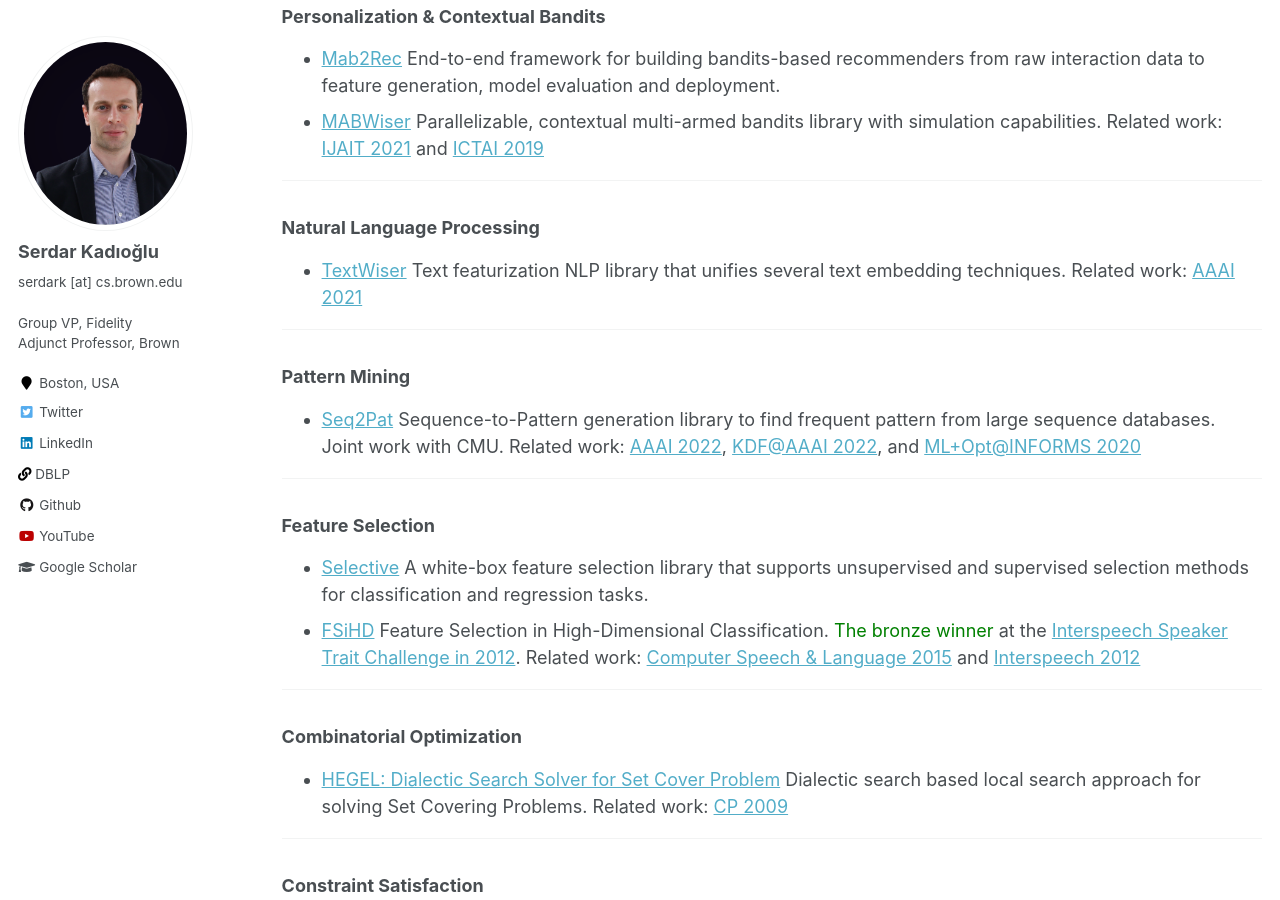
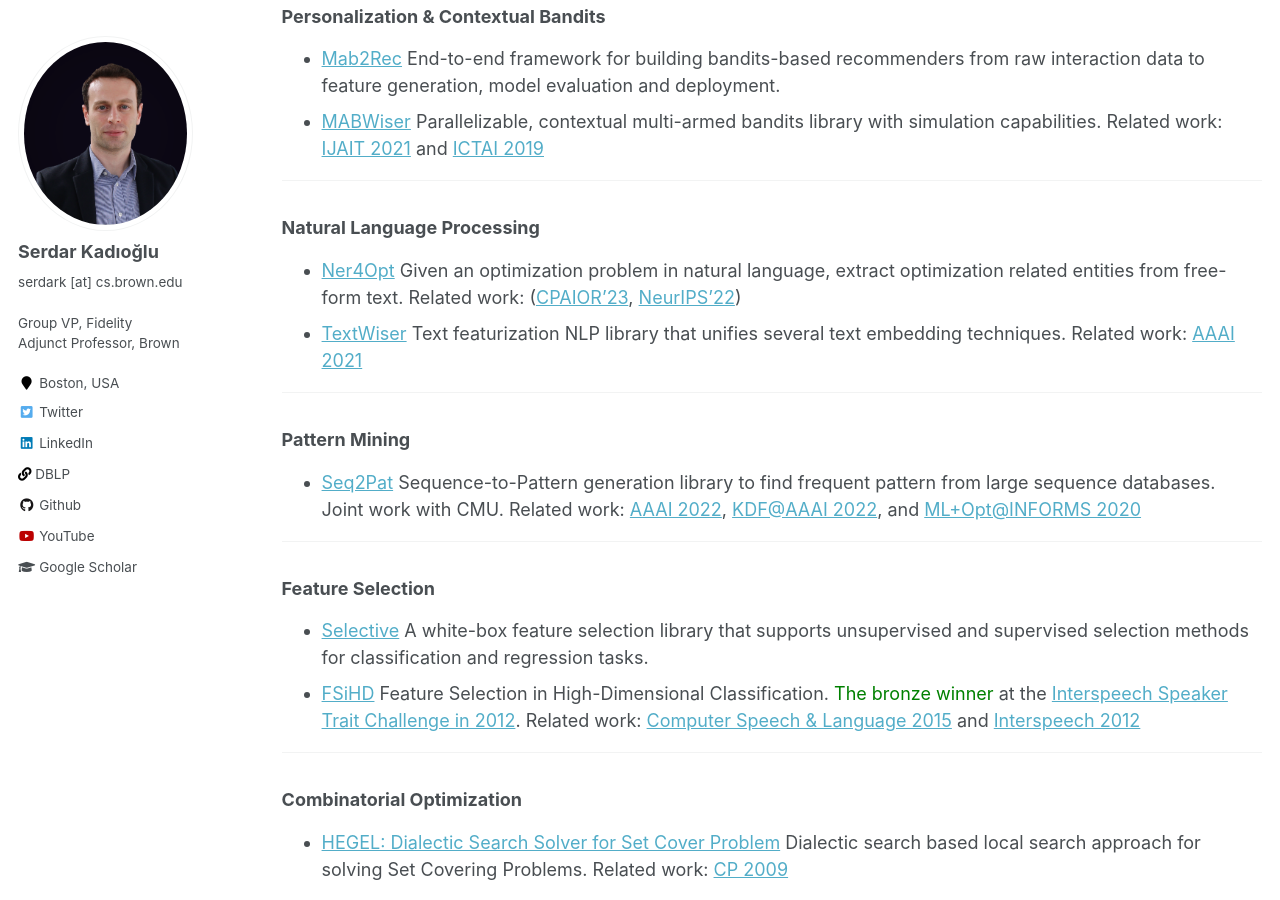
Before and after one commit to skadio/skadio.github.io, a Jekyll site: the page built from _pages/software.md, in a window 1280 px wide and 900 px high, scrolled down 344 px. Built offline with Jekyll 4.4.1, drawn with Linux system fonts in a browser that asks for light colours.

Commit message:
Update software.md

```diff
--- a/_pages/software.md
+++ b/_pages/software.md
@@ -22,6 +22,7 @@ author_profile: true
 
 ### Natural Language Processing
 
+- [Ner4Opt](https://github.com/skadio/ner4opt) Given an optimization problem in natural language, extract optimization related entities from free-form text. Related work: ([CPAIOR'23](https://github.com/skadio/ner4opt/blob/main/docs/%5BCPAIOR%202023%5D%20Ner4Opt%20Paper.pdf), [NeurIPS'22](https://github.com/skadio/ner4opt/blob/main/docs/%5BNeurIPS%202022%5D%20Ner4Opt%20Poster.pdf))
 - [TextWiser](https://github.com/fidelity/textwiser) Text featurization NLP library that unifies several text embedding techniques. Related work: [AAAI 2021](https://ojs.aaai.org/index.php/AAAI/article/view/17814)
 
 ---
```
